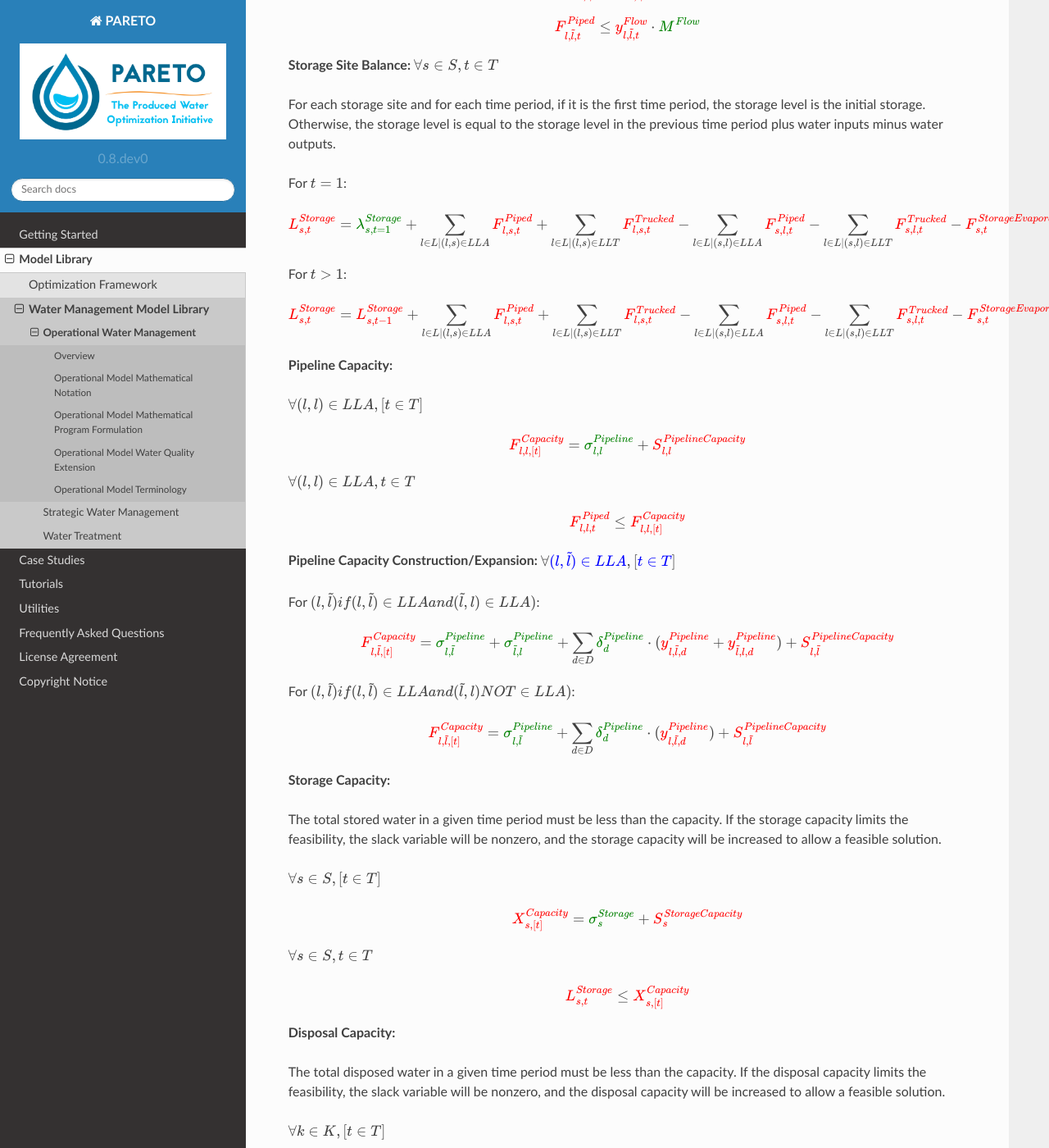
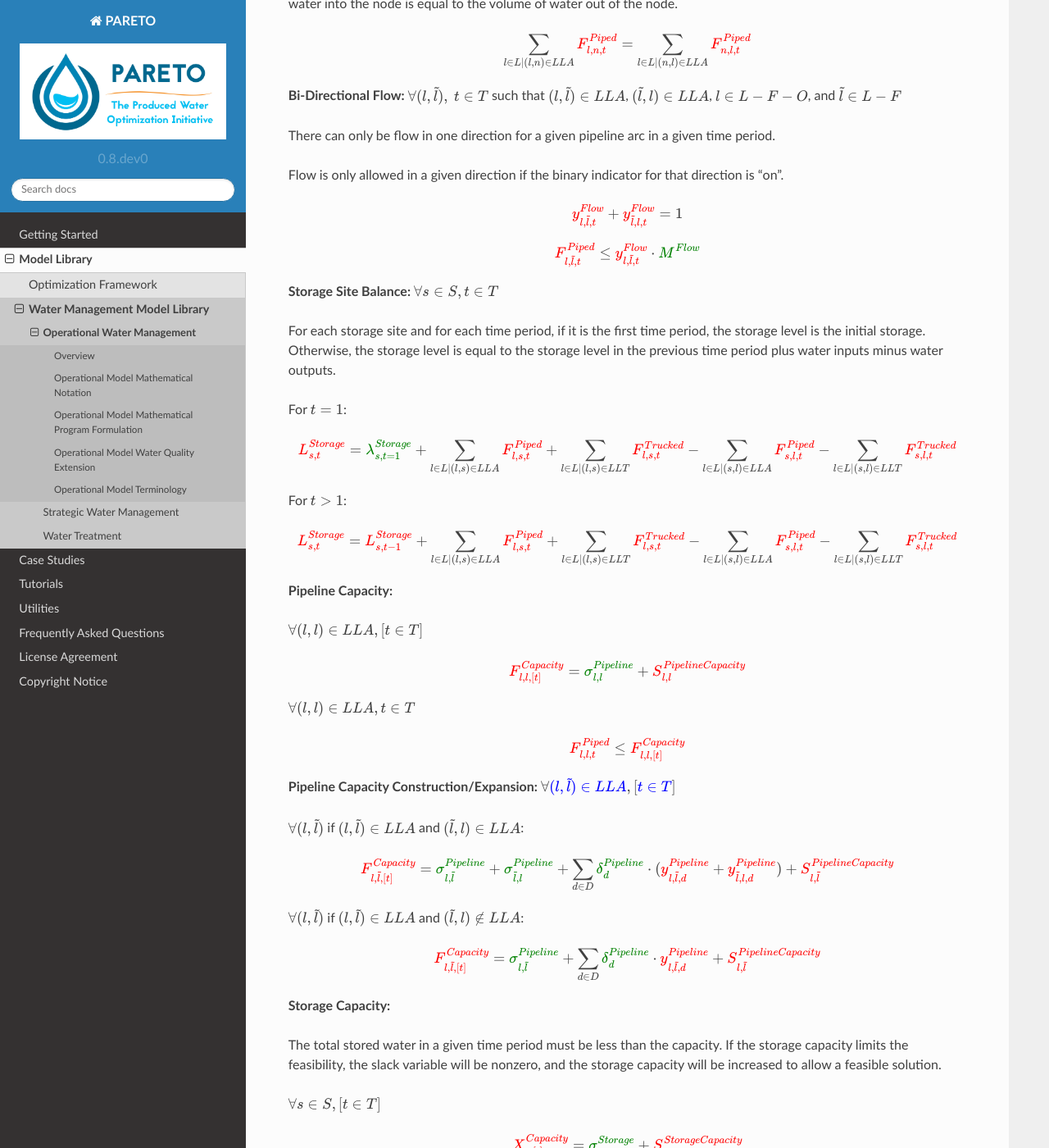
Before and after one commit to project-pareto/project-pareto, a Sphinx documentation site: the page built from docs/model_library/operational_water_management/index.rst, in a window 1280 px wide and 1400 px high, scrolled down 12246 px. Shown: the whole window at 82% size. Built offline with Sphinx 7.4.7 and the Read the Docs theme 2.0.0, drawn with Linux system fonts in a browser that asks for light colours; some of the changed text lies outside the part shown.

Commit message:
Documentation fixes

```diff
--- a/docs/model_library/operational_water_management/index.rst
+++ b/docs/model_library/operational_water_management/index.rst
@@ -471,18 +471,27 @@
 
 For individual production tanks: :math:`\forall (p,a) \in PAL, t \in T`
 
+For :math:`t = 1`:
+
 .. math::
+    \textcolor{red}{L_{p,a,t}^{ProdTank}} = \textcolor{green}{\lambda_{p,a,t=1}^{ProdTank}}+\textcolor{green}{\beta_{p,a,t}^{Production}}-\textcolor{red}{F_{p,a,t}^{Drain}}
 
-    \textcolor{red}{L_{p,a,t}^{ProdTank}} = \textcolor{green}{\lambda_{p,a,t=1}^{ProdTank}}+\textcolor{red}{L_{p,a,t-1}^{ProdTank}}+\textcolor{green}{\beta_{p,a,t}^{Production}}-\textcolor{red}{F_{p,a,t}^{Drain}}
+For :math:`t > 1`:
 
+.. math::
+    \textcolor{red}{L_{p,a,t}^{ProdTank}} = \textcolor{red}{L_{p,a,t-1}^{ProdTank}}+\textcolor{green}{\beta_{p,a,t}^{Production}}-\textcolor{red}{F_{p,a,t}^{Drain}}
 
 For equalized production tanks: :math:`\forall p \in P, t \in T`
 
+For :math:`t = 1`:
+
 .. math::
+    \textcolor{red}{L_{p,t}^{ProdTank}} = \textcolor{green}{\lambda_{p,t=1}^{ProdTank}}+\textcolor{green}{\beta_{p,t}^{Production}}-\textcolor{red}{F_{p,t}^{Drain}}
 
-    \textcolor{red}{L_{p,t}^{ProdTank}} = \textcolor{green}{\lambda_{p,t=1}^{ProdTank}}+\textcolor{red}{L_{p,t-1}^{ProdTank}}+\textcolor{green}{\beta_{p,t}^{Production}}-\textcolor{red}{F_{p,t}^{Drain}}
+For :math:`t > 1`:
 
-
+.. math::
+    \textcolor{red}{L_{p,t}^{ProdTank}} = \textcolor{red}{L_{p,t-1}^{ProdTank}}+\textcolor{green}{\beta_{p,t}^{Production}}-\textcolor{red}{F_{p,t}^{Drain}}
 
 **Production Tank Capacity:**
 
@@ -579,7 +588,7 @@
 
 
 
-**Bi-Directional Flow:** :math:`\forall (l,\tilde{l}) if (l,\tilde{l}) \in LLA and (\tilde{l}, l) \in LLA , t \in T`
+**Bi-Directional Flow:** :math:`\forall (l,\tilde{l}), \ t \in T` such that :math:`(l,\tilde{l}) \in LLA`, :math:`(\tilde{l}, l) \in LLA`, :math:`l \in L-F-O`, and :math:`\tilde{l} \in L - F`
 
 There can only be flow in one direction for a given pipeline arc in a given time period.
 
@@ -609,7 +618,6 @@
         + \sum_{l \in L | (l, s) \in LLT}\textcolor{red}{F_{l,s,t}^{Trucked}}
         - \sum_{l \in L | (s, l) \in LLA}\textcolor{red}{F_{s,l,t}^{Piped}}
         - \sum_{l \in L | (s, l) \in LLT}\textcolor{red}{F_{s,l,t}^{Trucked}}
-        - \textcolor{red}{F_{s,t}^{StorageEvaporationStream}}
 
 For :math:`t > 1`:
 
@@ -621,7 +629,6 @@
         + \sum_{l \in L | (l, s) \in LLT}\textcolor{red}{F_{l,s,t}^{Trucked}}
         - \sum_{l \in L | (s, l) \in LLA}\textcolor{red}{F_{s,l,t}^{Piped}}
         - \sum_{l \in L | (s, l) \in LLT}\textcolor{red}{F_{s,l,t}^{Trucked}}
-        - \textcolor{red}{F_{s,t}^{StorageEvaporationStream}}
 
 **Pipeline Capacity:**
 
@@ -639,7 +646,7 @@
 
 **Pipeline Capacity Construction/Expansion:** :math:`\forall \textcolor{blue}{(l,\tilde{l}) \in LLA}, [\textcolor{blue}{t \in T}]`
 
-For :math:`(l,\tilde{l}) if (l,\tilde{l}) \in LLA and (\tilde{l}, l) \in LLA)`:
+:math:`\forall(l,\tilde{l})` if :math:`(l,\tilde{l}) \in LLA` and :math:`(\tilde{l}, l) \in LLA`:
 
 .. math::
 
@@ -650,13 +657,13 @@
         +\textcolor{red}{S_{l,\tilde{l}}^{PipelineCapacity}}
 
 
-For :math:`(l,\tilde{l}) if (l,\tilde{l}) \in LLA and (\tilde{l}, l) NOT \in LLA)`:
+:math:`\forall(l,\tilde{l})` if :math:`(l,\tilde{l}) \in LLA` and :math:`(\tilde{l}, l) \not\in LLA`:
 
 .. math::
 
     \textcolor{red}{F_{l,\tilde{l},[t]}^{Capacity}}
         = \textcolor{green}{\sigma_{l,\tilde{l}}^{Pipeline}}
-        +\sum_{d \in D}\textcolor{green}{\delta_{d}^{Pipeline}} \cdot (\textcolor{red}{y_{l,\tilde{l},d}^{Pipeline}})
+        +\sum_{d \in D}\textcolor{green}{\delta_{d}^{Pipeline}} \cdot \textcolor{red}{y_{l,\tilde{l},d}^{Pipeline}}
         +\textcolor{red}{S_{l,\tilde{l}}^{PipelineCapacity}}
 
 
```
